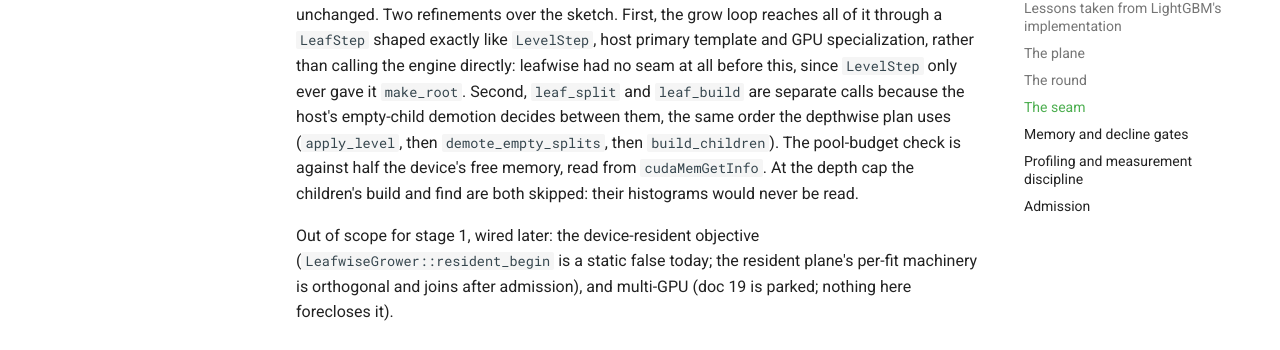
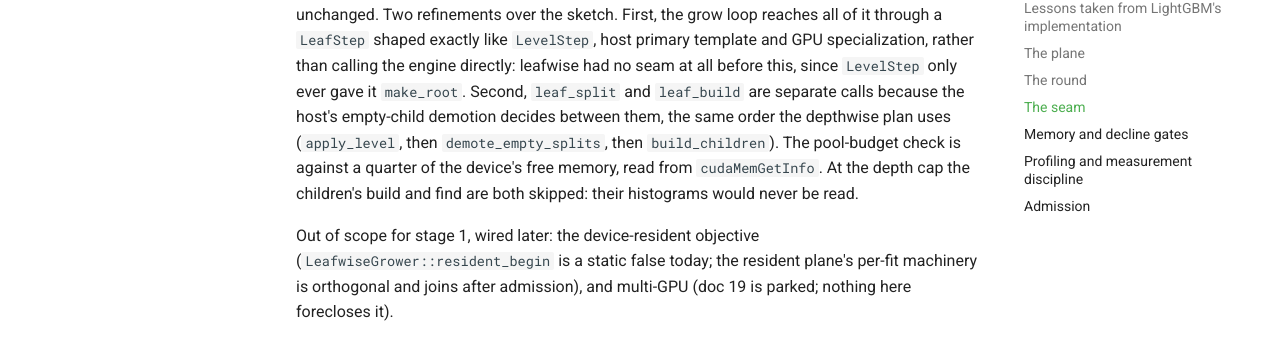
Before and after one commit to daniel-m-campos/bonsai, an MkDocs documentation site: the page built from docs/architecture/20-cuda-leafwise.md, in a window 1280 px wide and 900 px high, scrolled down 4908 px. Shown: the part 127-477 px from the top of the window. Built offline with MkDocs 1.6.1 and Material for MkDocs 9.7.7, drawn with Linux system fonts in a browser that asks for light colours; comment, search, counter and statistics services are not loaded.

Commit message:
refactor(cuda): tighten the leaf pool's decline bound
A quarter of free device memory, not a half. The pool buffer is
grow-only and doubles on reallocation, so a half-of-free bound could
hand the whole remaining device to one tree's histograms with the row
and gradient buffers still to place.

```diff
--- a/docs/architecture/20-cuda-leafwise.md
+++ b/docs/architecture/20-cuda-leafwise.md
@@ -60,7 +60,7 @@ The known risk is occupancy, not sync latency. Deep in a 256-leaf tree the media
 
 A new `GPULeafEngine` concept beside `GPULevelEngine` in `grower.hpp`: `leaf_begin_tree`, `leaf_begin_root` (returning the accept/decline bool and the root's split), `split_leaf` (partition + counts), `build_leaf` (hist + subtract + find on the two children), plus the shared `stamp_leaves` / `finalize_rows` / `finalize_tree` epilogue. `LeafwiseGrower<CudaHistogramEngine>` follows the level plane's one-runtime-fork pattern: `leaf_begin_root` declines wholesale (same `hist_budget_ok` predicate, plus a pool-budget check on `num_leaves * slot_doubles`) and the existing CPU `split_node` path takes over; there is no per-node CPU fallback on the resident path. Decision 41's finding stands: no `LevelPlan` unification, no new typelist dimension; the grower composes engine calls directly, exactly as the CPU leafwise composes `level_step.hpp` primitives today.
 
-As built, the engine surface is five calls: `leaf_begin_root`, `leaf_split` (partition, counts, and slot assignment), `leaf_build` (hist plus in-place subtract), `leaf_find` (any set of named slots, root or children), and `leaf_stamp`; `begin_tree` and `finalize_tree` are the level plane's, unchanged. Two refinements over the sketch. First, the grow loop reaches all of it through a `LeafStep` shaped exactly like `LevelStep`, host primary template and GPU specialization, rather than calling the engine directly: leafwise had no seam at all before this, since `LevelStep` only ever gave it `make_root`. Second, `leaf_split` and `leaf_build` are separate calls because the host's empty-child demotion decides between them, the same order the depthwise plan uses (`apply_level`, then `demote_empty_splits`, then `build_children`). The pool-budget check is against half the device's free memory, read from `cudaMemGetInfo`. At the depth cap the children's build and find are both skipped: their histograms would never be read.
+As built, the engine surface is five calls: `leaf_begin_root`, `leaf_split` (partition, counts, and slot assignment), `leaf_build` (hist plus in-place subtract), `leaf_find` (any set of named slots, root or children), and `leaf_stamp`; `begin_tree` and `finalize_tree` are the level plane's, unchanged. Two refinements over the sketch. First, the grow loop reaches all of it through a `LeafStep` shaped exactly like `LevelStep`, host primary template and GPU specialization, rather than calling the engine directly: leafwise had no seam at all before this, since `LevelStep` only ever gave it `make_root`. Second, `leaf_split` and `leaf_build` are separate calls because the host's empty-child demotion decides between them, the same order the depthwise plan uses (`apply_level`, then `demote_empty_splits`, then `build_children`). The pool-budget check is against a quarter of the device's free memory, read from `cudaMemGetInfo`. At the depth cap the children's build and find are both skipped: their histograms would never be read.
 
 Out of scope for stage 1, wired later: the device-resident objective (`LeafwiseGrower::resident_begin` is a static false today; the resident plane's per-fit machinery is orthogonal and joins after admission), and multi-GPU (doc 19 is parked; nothing here forecloses it).
 
```
Also changed, not shown: 2 other files.
